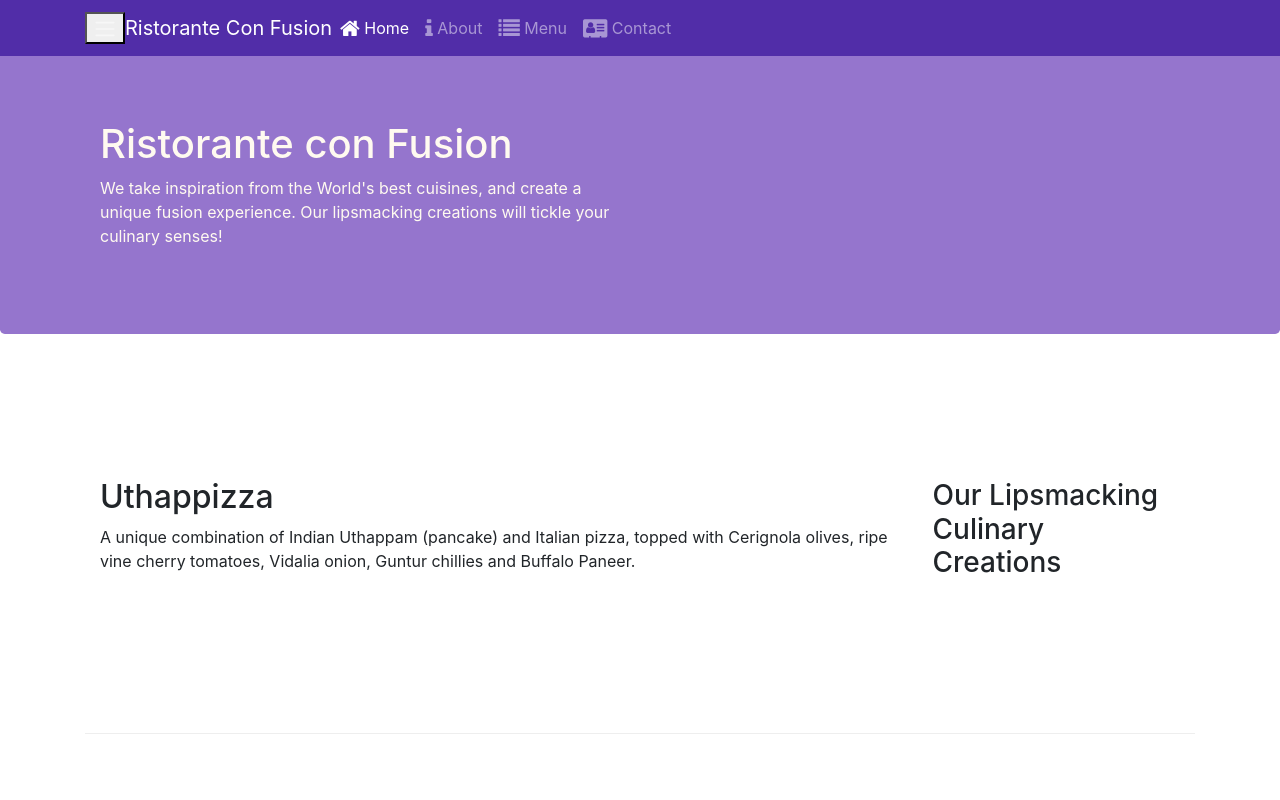
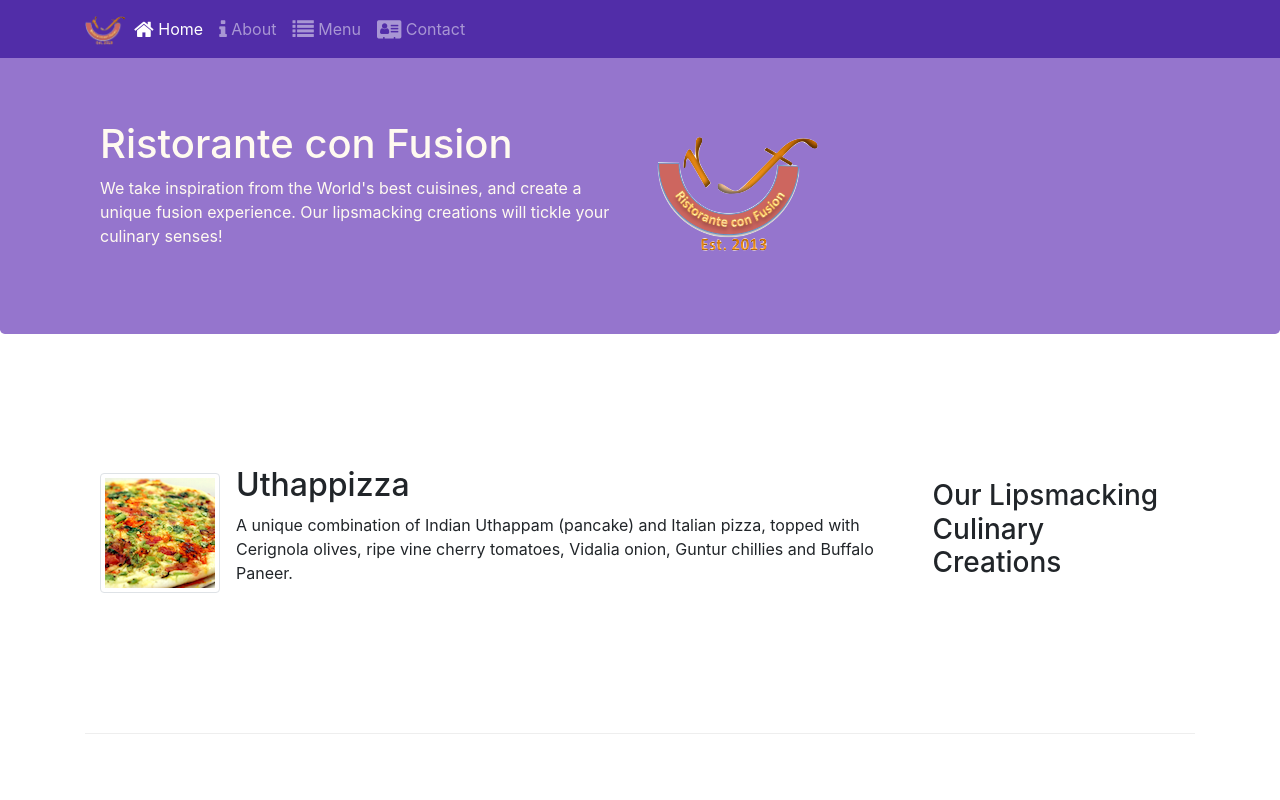
Before and after one commit to SuyogKumawat/bootstrap4, a website: page index.html in a window 1280 px wide. Shown: the top 800 px of the page. Drawn offline with nearby package versions, Linux system fonts and the light colour scheme.

Commit message:
working with images and media

```diff
--- a/index.html
+++ b/index.html
@@ -19,12 +19,12 @@
 <body>
     <nav class="navbar navbar-dark navbar-expand-sm fixed-top">
         <div class="container">
-            <button class="button-toggle" type="button" data-toggle="collapse" data-target="#Navbar">
+            <button class="navbar-toggler" type="button" data-toggle="collapse" data-target="#Navbar">
                 <span class="navbar-toggler-icon"></span>
 
             </button>
 
-            <a class="navbar-brand mr-auto" href="#">Ristorante Con Fusion</a>
+            <a class="navbar-brand mr-auto" href="#"><img src="img/logo.png" height="30" width="41"></a>
             <div class="collapse navbar-collapse" id="Navbar">
             <ul class="navbar-nav mr-auto">
                 <li class="nav-item active"><a class="nav-link" href="#"><span class="fa fa-home fa-lg"></span> Home</a></li>
@@ -44,7 +44,9 @@
                     <h1>Ristorante con Fusion</h1>
                     <p>We take inspiration from the World's best cuisines, and create a unique fusion experience. Our lipsmacking creations will tickle your culinary senses!</p>
                 </div>
-                <div class="col-12 col-sm">
+                <div class="col-12 col-sm align-self-center">
+                    <img src="img/logo.png" class="img-fluid">
+
                 </div>
             </div>
         </div>
@@ -55,9 +57,19 @@
             <div class="col-12 col-sm-4 order-sm-last col-md-3">
                 <h3>Our Lipsmacking Culinary Creations</h3>
             </div>
+
             <div class="col-12 col-sm order-sm-first col-md">
-                <h2>Uthappizza</h2>
+                <div class="media">
+                    <img class="d-flex mr-3 img-thumbnail align-self-center" src="img/uthappizza.png" alt="uthappizza">
+                    <div class="media-body">
+                        <h2 class="mt-0">Uthappizza</h2>
                 <p>A unique combination of Indian Uthappam (pancake) and Italian pizza, topped with Cerignola olives, ripe vine cherry tomatoes, Vidalia onion, Guntur chillies and Buffalo Paneer.</p>
+
+                    </div>
+
+
+                </div>
+
             </div>
         </div>
 
@@ -77,9 +89,16 @@
                 <h3>Meet our Culinary Specialists</h3>
             </div>
             <div class=col col-sm order-sm-first col-md>
-                <h2>Alberto Somayya</h2>
+                <div class="media">
+                    <img class="d-flex mr-3 img-thumbnail align-self-center" src="img/content1.png" alt="author">
+                    <div class="media-body">
+                         <h2>Alberto Somayya</h2>
                 <h4>Executive Chef</h4>
                 <p>Award winning three-star Michelin chef with wide International experience having worked closely with whos-who in the culinary world, he specializes in creating mouthwatering Indo-Italian fusion experiences. </p>
+
+                    </div>
+                </div>
+
             </div>
         </div>
     </div>
```
Also changed, not shown: aboutus.html (+3 -2 lines), contactus.html (+2 -1 lines), img/alberto.png (added), img/buffet.png (added), img/content1.png (added), img/logo.png (added), img/uthappizza.png (added), 1 other file.
